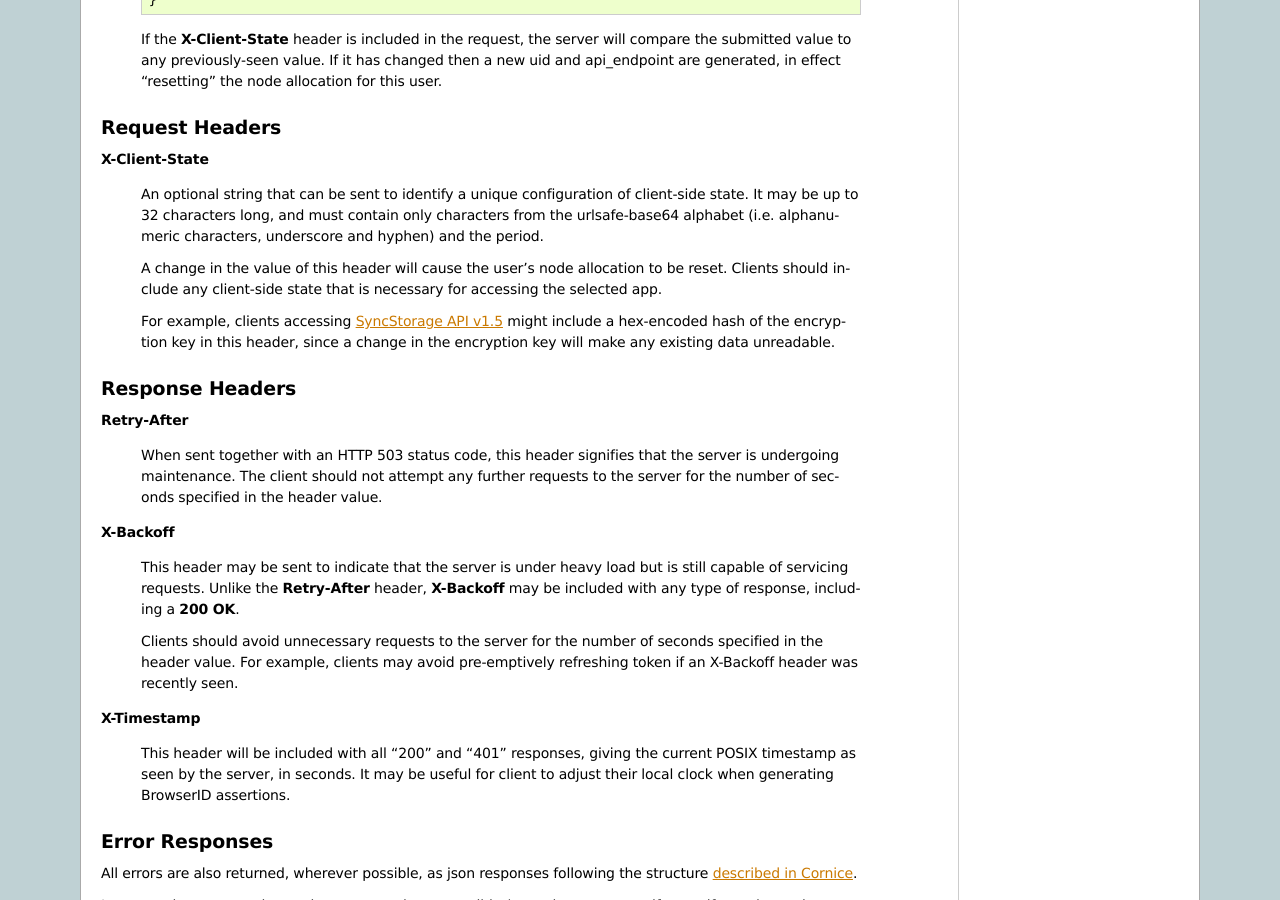
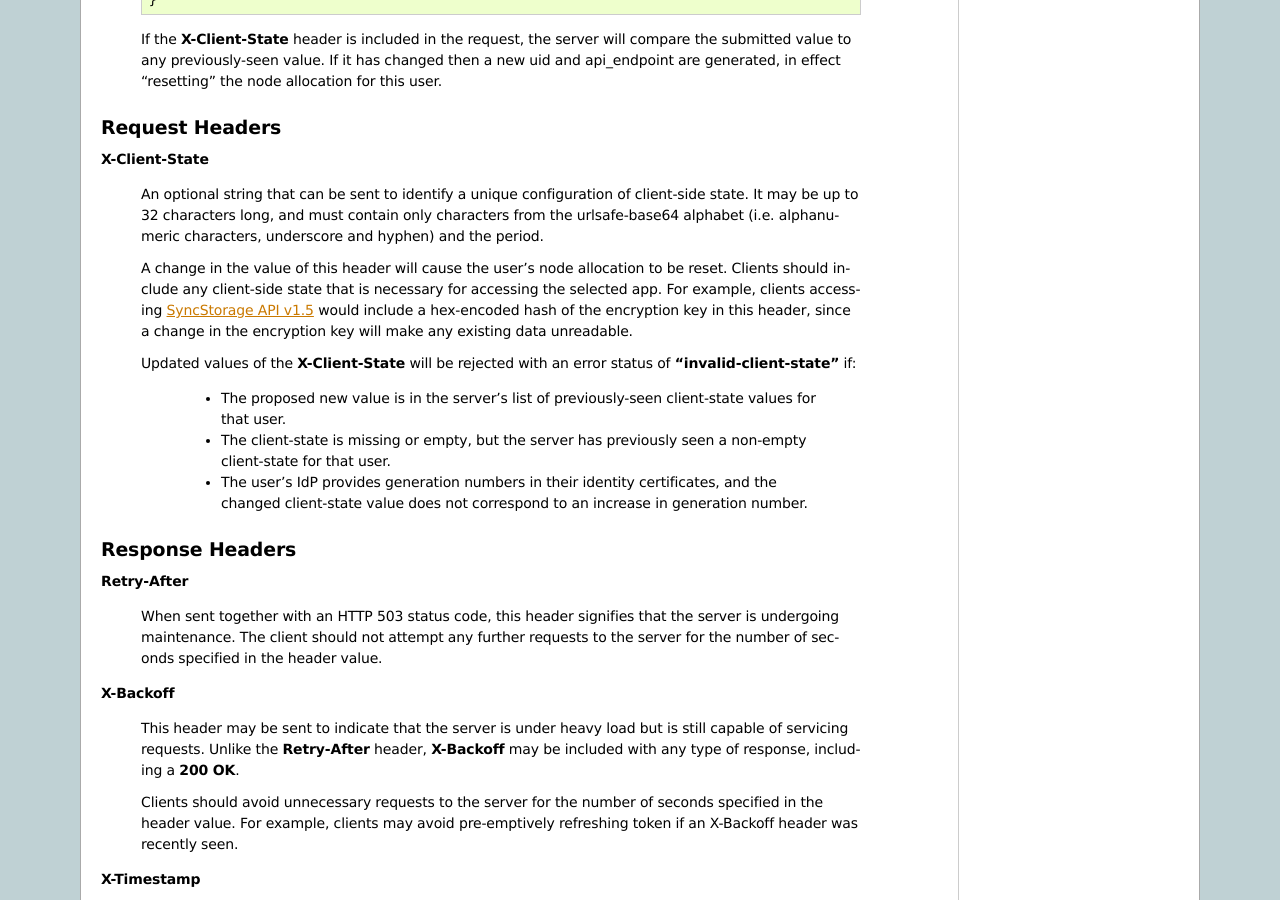
Before and after one commit to mozilla-services/docs, a Sphinx documentation site: the page built from source/token/apis.rst, in a window 1280 px wide and 900 px high, scrolled down 815 px. Built offline with Sphinx 7.4.7, drawn with Linux system fonts in a browser that asks for light colours; the version number could not be read and is left out.

Commit message:
Bug 985784 - restrict allowable changes to X-Client-State value; r=telliott

```diff
--- a/source/token/apis.rst
+++ b/source/token/apis.rst
@@ -68,11 +68,21 @@ Request Headers
 
     A change in the value of this header will cause the user's node
     allocation to be reset.  Clients should include any client-side state
-    that is necessary for accessing the selected app.
+    that is necessary for accessing the selected app.  For example, clients
+    accessing :ref:`server_syncstorage_api_15` would include a hex-encoded
+    hash of the encryption key in this header, since a change in the encryption
+    key will make any existing data unreadable.
 
-    For example, clients accessing :ref:`server_syncstorage_api_15` might
-    include a hex-encoded hash  of the encryption key in this header, since
-    a change in the encryption key will make any existing data unreadable.
+    Updated values of the **X-Client-State** will be rejected with an error
+    status of **"invalid-client-state"** if:
+
+      * The proposed new value is in the server's list of previously-seen
+        client-state values for that user.
+      * The client-state is missing or empty, but the server has previously
+        seen a non-empty client-state for that user.
+      * The user's IdP provides generation numbers in their identity
+        certificates, and the changed client-state value does not correspond
+        to an increase in generation number.
 
 
 Response Headers
```
